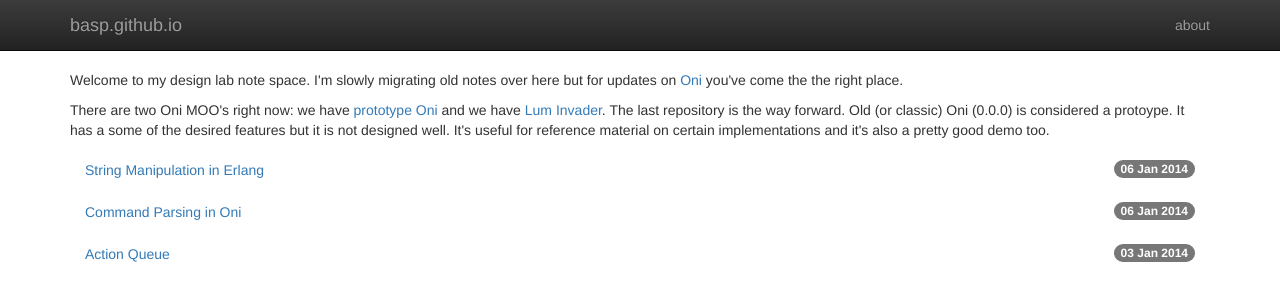
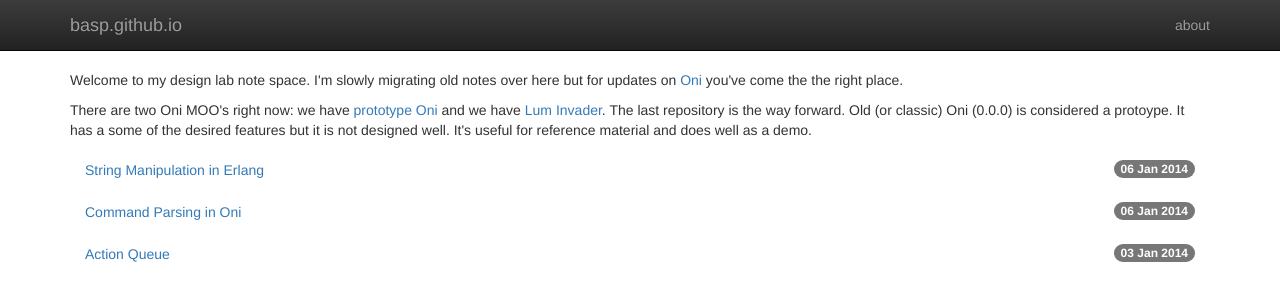
Before and after one commit to basp/basp.github.io, a Jekyll site: the page built from index.html, in a window 1280 px wide. Shown: the top 301 px of the page. Built offline with Jekyll 4.4.1, drawn with Linux system fonts in a browser that asks for light colours; nearby versions of some CDN libraries; Markdown is read by kramdown in place of the engine named in the settings.

Commit message:
Final tweaks for tonight

```diff
--- a/index.html
+++ b/index.html
@@ -5,7 +5,7 @@
 <p>Welcome to my design lab note space. I'm slowly migrating old notes over here but for updates on <a href="http://github.com/basp/lum-invader/">Oni</a> you've come the the right place.</p>
 
 <p>
-	There are two Oni MOO's right now: we have <a href="https://github.com/basp/oni">prototype Oni</a> and we have <a href="https://github.com/basp/lum-invader">Lum Invader</a>. The last repository is the way forward. Old (or classic) Oni (0.0.0) is considered a protoype. It has a some of the desired features but it is not designed well. It's useful for reference material on certain implementations and it's also a pretty good demo too.
+	There are two Oni MOO's right now: we have <a href="https://github.com/basp/oni">prototype Oni</a> and we have <a href="https://github.com/basp/lum-invader">Lum Invader</a>. The last repository is the way forward. Old (or classic) Oni (0.0.0) is considered a protoype. It has a some of the desired features but it is not designed well. It's useful for reference material and does well as a demo.
 </p>
 
 <ul class="nav nav-pills nav-stacked">
```
